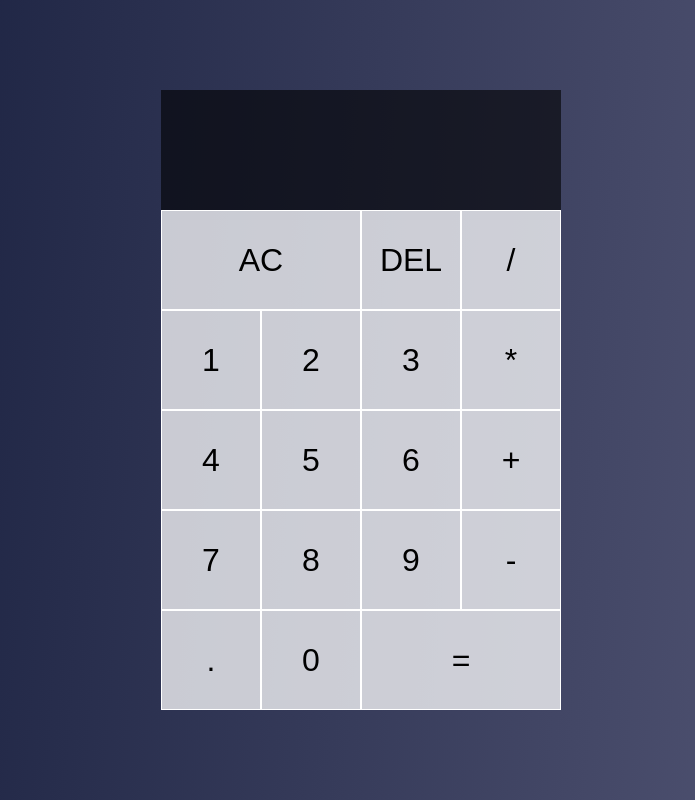
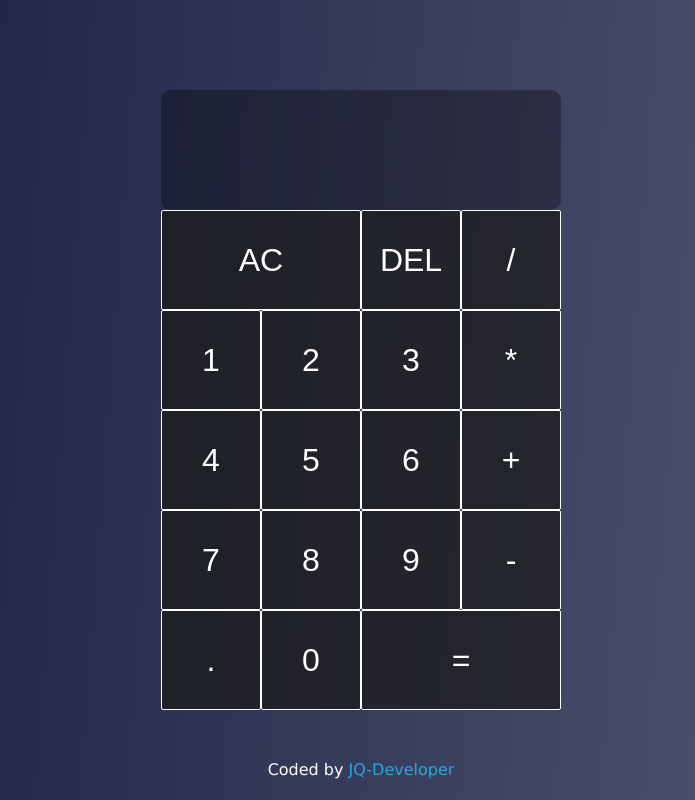
Before and after one commit to JQ-Developer/basic-calculator, a plain HTML site: page index.html in a window 1280 px wide. Shown: the whole page, without its empty margins (279-974 px from the left). Drawn offline with Linux system fonts and the light colour scheme.

Commit message:
changing some styles

```diff
--- a/index.html
+++ b/index.html
@@ -33,6 +33,10 @@
       <button data-number>0</button>
       <button data-equals class="span-two">=</button>
     </div>
+    <footer class="sign">
+      Coded by
+      <a target="_blank" href="https://github.com/JQ-Developer">JQ-Developer</a>
+    </footer>
 
     <script src="app.js"></script>
   </body>
--- a/style.css
+++ b/style.css
@@ -37,16 +37,19 @@ body {
   font-size: 2rem;
   border: 1px solid white;
   outline: none;
-  background-color: rgba(255, 255, 255, 0.75);
+  background-color: rgba(27, 27, 27, 0.75);
+  border-radius: 2px;
+  color: #ffffff;
+  transition: all 0.2s;
 }
 
 .calculator-grid > button:hover {
-  background-color: rgba(255, 255, 255, 0.9);
+  background-color: rgba(75, 75, 75, 0.9);
 }
 
 .output {
   grid-column: 1 / -1;
-  background-color: rgba(0, 0, 0, 0.6);
+  background-color: rgba(0, 0, 0, 0.315);
   color: #ffffff;
   display: flex;
   align-items: flex-end;
@@ -55,6 +58,7 @@ body {
   padding: 0.75rem;
   word-wrap: break-word;
   word-break: break-all;
+  border-radius: 10px;
 }
 
 .output .previous-operand {
@@ -69,3 +73,23 @@ body {
 .span-two {
   grid-column: span 2;
 }
+
+.sign {
+  position: absolute;
+  content: "";
+  top: 95vh;
+  left: 50%;
+  transform: translateX(-50%);
+  font-size: 1rem;
+  color: #ffffff;
+}
+
+.sign > a {
+  text-decoration: none;
+  color: rgba(31, 192, 255, 0.822);
+  transition: all 0.2s;
+}
+
+.sign > a:hover {
+  color: rgb(78, 194, 240);
+}
```
